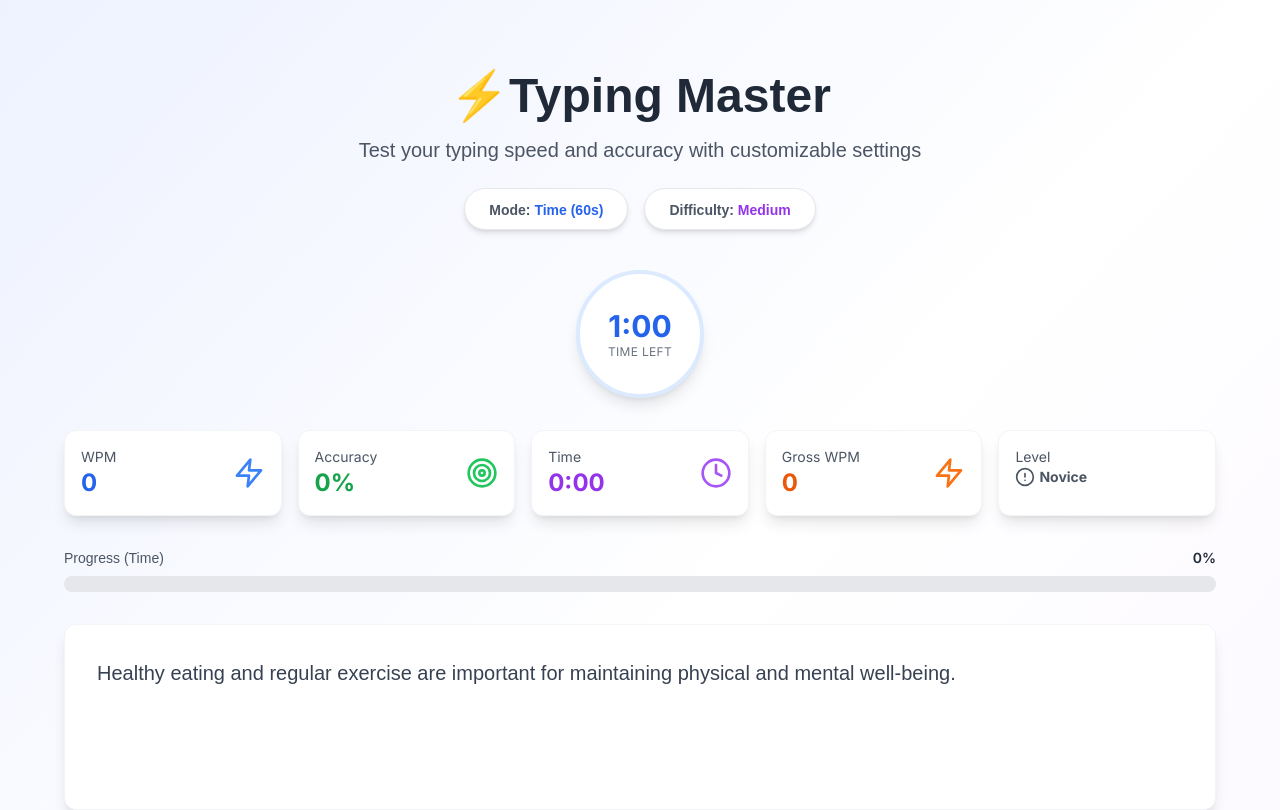
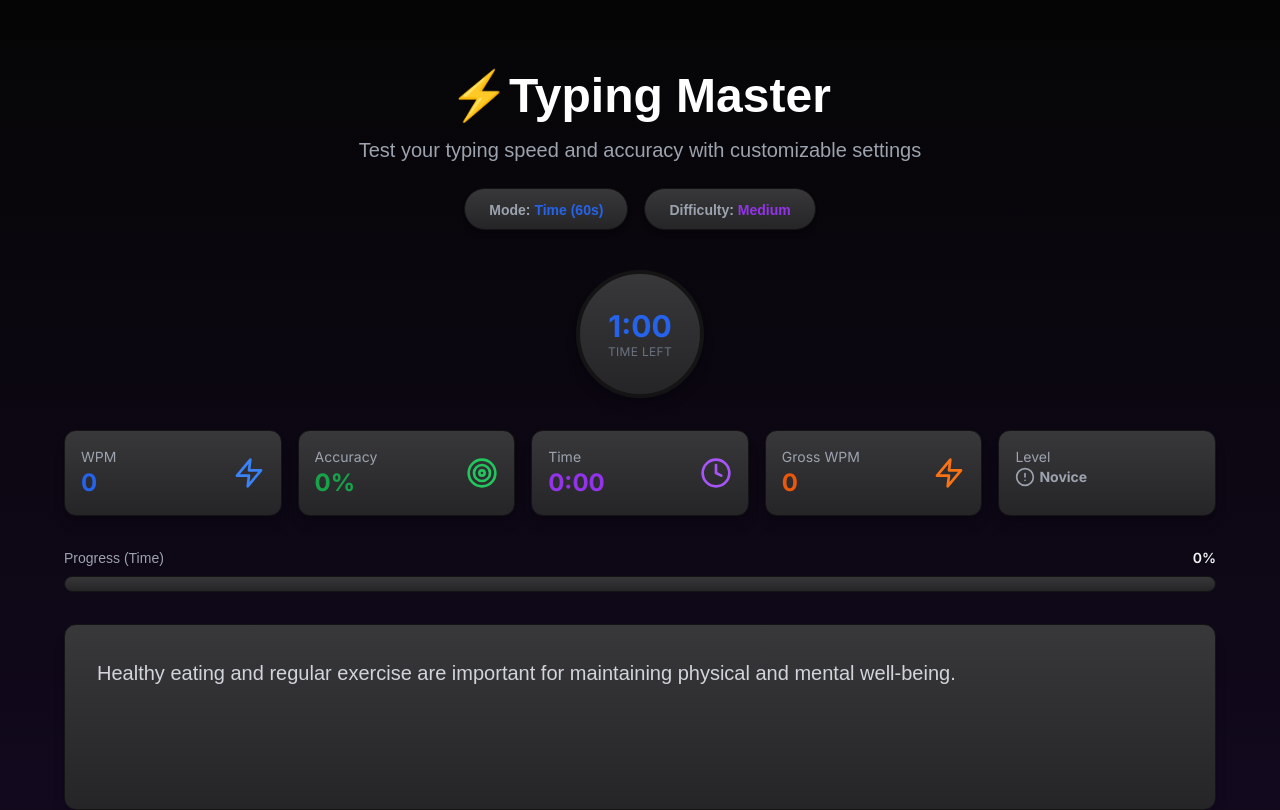
Before and after one commit to codewithdhruba01/TypeMaster, a React (Vite) app: page / in a window 1280 px wide. Shown: the top 810 px of the page. Built offline with nearby package versions, Linux system fonts and the light colour scheme; a web font is replaced by a local one.

Commit message:
feat: implement dark theme redesign for TypingTest component

```diff
--- a/src/components/TypingTest.tsx
+++ b/src/components/TypingTest.tsx
@@ -295,7 +295,7 @@ const TypingTest: React.FC = () => {
       ) {
         className += 'text-blue-600 bg-blue-200 rounded px-0.5 animate-pulse';
       } else {
-        className += 'text-gray-700';
+        className += 'text-gray-300';
       }
 
       return (
@@ -335,7 +335,7 @@ const TypingTest: React.FC = () => {
       };
     return {
       level: 'Novice',
-      color: 'text-gray-600',
+      color: 'text-gray-400',
       icon: <AlertCircle className="w-5 h-5" />,
     };
   };
@@ -382,20 +382,20 @@ const TypingTest: React.FC = () => {
   const performance = getPerformanceLevel(stats.wpm);
 
   return (
-    <div className="min-h-screen bg-gradient-to-br from-indigo-50 via-white to-purple-50 py-8 px-4">
+    <div className="min-h-screen bg-gradient-to-b from-[#050505] to-[#1a0b2e] py-8 px-4">
       <div className="max-w-6xl mx-auto">
         {/* Header */}
         <div className="text-center mb-8 md:mb-10">
-          <h1 className="text-5xl font-bold font-excon text-gray-800 mb-4 mt-10 animate-fade-in">
+          <h1 className="text-5xl font-bold font-excon text-white mb-4 mt-10 animate-fade-in">
             ⚡Typing Master
           </h1>
-          <p className="text-gray-600 text-xl mb-6 font-supreme">
+          <p className="text-gray-400 text-xl mb-6 font-supreme">
             Test your typing speed and accuracy with customizable settings
           </p>
 
           <div className="flex justify-center items-center gap-4 mb-4">
-            <div className="bg-white rounded-full px-6 py-2 shadow-md border">
-              <span className="text-sm font-semibold font-outfit text-gray-600">
+            <div className="bg-gradient-to-b from-[#38383a] to-[#252527] rounded-full px-6 py-2 shadow-md border border-[#141415]">
+              <span className="text-sm font-semibold font-outfit text-gray-400">
                 Mode:{' '}
               </span>
               <span className="text-sm font-bold font-outfit text-blue-600 capitalize">
@@ -405,8 +405,8 @@ const TypingTest: React.FC = () => {
                   : `(${settings.wordCount} words)`}
               </span>
             </div>
-            <div className="bg-white rounded-full px-6 py-2 shadow-md border">
-              <span className="text-sm font-semibold font-outfit text-gray-600">
+            <div className="bg-gradient-to-b from-[#38383a] to-[#252527] rounded-full px-6 py-2 shadow-md border border-[#141415]">
+              <span className="text-sm font-semibold font-outfit text-gray-400">
                 Difficulty:{' '}
               </span>
               <span className="text-sm font-bold font-outfit text-purple-600 capitalize">
@@ -418,14 +418,14 @@ const TypingTest: React.FC = () => {
 
         {showSettings && (
           <div className="fixed inset-0 bg-black bg-opacity-50 flex items-center justify-center z-50">
-            <div className="bg-white rounded-2xl p-8 max-w-md w-full mx-4 shadow-2xl">
-              <h3 className="text-2xl font-bold font-outfit text-gray-800 mb-6 text-center">
+            <div className="bg-gradient-to-b from-[#38383a] to-[#252527] rounded-2xl p-8 max-w-md w-full mx-4 shadow-2xl border border-[#141415]">
+              <h3 className="text-2xl font-bold font-outfit text-gray-100 mb-6 text-center">
                 Test Settings
               </h3>
 
               <div className="space-y-6">
                 <div>
-                  <label className="block text-sm font-semibold text-gray-700 mb-3">
+                  <label className="block text-sm font-semibold text-gray-300 mb-3">
                     Test Mode
                   </label>
                   <div className="grid grid-cols-2 gap-3">
@@ -460,7 +460,7 @@ const TypingTest: React.FC = () => {
 
                 {settings.mode === 'time' ? (
                   <div>
-                    <label className="block text-sm font-semibold text-gray-700 mb-3">
+                    <label className="block text-sm font-semibold text-gray-300 mb-3">
                       Duration (seconds)
                     </label>
                     <div className="grid grid-cols-4 gap-2">
@@ -483,7 +483,7 @@ const TypingTest: React.FC = () => {
                   </div>
                 ) : (
                   <div>
-                    <label className="block text-sm font-semibold text-gray-700 mb-3">
+                    <label className="block text-sm font-semibold text-gray-300 mb-3">
                       Word Count
                     </label>
                     <div className="grid grid-cols-4 gap-2">
@@ -507,7 +507,7 @@ const TypingTest: React.FC = () => {
                 )}
 
                 <div>
-                  <label className="block text-sm font-semibold text-gray-700 mb-3">
+                  <label className="block text-sm font-semibold text-gray-300 mb-3">
                     Difficulty Level
                   </label>
                   <div className="grid grid-cols-3 gap-2">
@@ -550,7 +550,7 @@ const TypingTest: React.FC = () => {
 
         {settings.mode === 'time' && (
           <div className="text-center mb-8">
-            <div className="inline-flex items-center justify-center w-32 h-32 bg-white rounded-full shadow-lg border-4 border-blue-100">
+            <div className="inline-flex items-center justify-center w-32 h-32 bg-gradient-to-b from-[#38383a] to-[#252527] rounded-full shadow-lg border-4 border-[#141415]">
               <div className="text-center">
                 <div className="text-3xl font-bold text-blue-600">
                   {formatTime(Math.max(0, stats.timeRemaining))}
@@ -565,20 +565,20 @@ const TypingTest: React.FC = () => {
 
         {/* Stats Cards */}
         <div className="grid grid-cols-2 md:grid-cols-5 gap-4 mb-8">
-          <div className="bg-white rounded-xl p-4 shadow-lg border border-gray-100 hover:shadow-xl transition-all duration-300">
+          <div className="bg-gradient-to-b from-[#38383a] to-[#252527] rounded-xl p-4 shadow-lg border border-[#141415] hover:shadow-xl transition-all duration-300">
             <div className="flex items-center justify-between">
               <div>
-                <p className="text-sm text-gray-600">WPM</p>
+                <p className="text-sm text-gray-400">WPM</p>
                 <p className="text-2xl font-bold text-blue-600">{stats.wpm}</p>
               </div>
               <Zap className="w-8 h-8 text-blue-500" />
             </div>
           </div>
 
-          <div className="bg-white rounded-xl p-4 shadow-lg border border-gray-100 hover:shadow-xl transition-all duration-300">
+          <div className="bg-gradient-to-b from-[#38383a] to-[#252527] rounded-xl p-4 shadow-lg border border-[#141415] hover:shadow-xl transition-all duration-300">
             <div className="flex items-center justify-between">
               <div>
-                <p className="text-sm text-gray-600">Accuracy</p>
+                <p className="text-sm text-gray-400">Accuracy</p>
                 <p className="text-2xl font-bold text-green-600">
                   {stats.accuracy}%
                 </p>
@@ -587,10 +587,10 @@ const TypingTest: React.FC = () => {
             </div>
           </div>
 
-          <div className="bg-white rounded-xl p-4 shadow-lg border border-gray-100 hover:shadow-xl transition-all duration-300">
+          <div className="bg-gradient-to-b from-[#38383a] to-[#252527] rounded-xl p-4 shadow-lg border border-[#141415] hover:shadow-xl transition-all duration-300">
             <div className="flex items-center justify-between">
               <div>
-                <p className="text-sm text-gray-600">Time</p>
+                <p className="text-sm text-gray-400">Time</p>
                 <p className="text-2xl font-bold text-purple-600">
                   {formatTime(stats.timeElapsed)}
                 </p>
@@ -599,10 +599,10 @@ const TypingTest: React.FC = () => {
             </div>
           </div>
 
-          <div className="bg-white rounded-xl p-4 shadow-lg border border-gray-100 hover:shadow-xl transition-all duration-300">
+          <div className="bg-gradient-to-b from-[#38383a] to-[#252527] rounded-xl p-4 shadow-lg border border-[#141415] hover:shadow-xl transition-all duration-300">
             <div className="flex items-center justify-between">
               <div>
-                <p className="text-sm text-gray-600">Gross WPM</p>
+                <p className="text-sm text-gray-400">Gross WPM</p>
                 <p className="text-2xl font-bold text-orange-600">
                   {stats.grossWpm}
                 </p>
@@ -611,10 +611,10 @@ const TypingTest: React.FC = () => {
             </div>
           </div>
 
-          <div className="bg-white rounded-xl p-4 shadow-lg border border-gray-100 hover:shadow-xl transition-all duration-300">
+          <div className="bg-gradient-to-b from-[#38383a] to-[#252527] rounded-xl p-4 shadow-lg border border-[#141415] hover:shadow-xl transition-all duration-300">
             <div className="flex items-center justify-between">
               <div>
-                <p className="text-sm text-gray-600">Level</p>
+                <p className="text-sm text-gray-400">Level</p>
                 <p
                   className={`text-lg font-bold ${performance.color} flex items-center gap-1`}
                 >
@@ -629,23 +629,23 @@ const TypingTest: React.FC = () => {
         {/* Progress Bar */}
         <div className="mb-8">
           <div className="flex justify-between items-center mb-2">
-            <span className="text-sm font-outfit text-gray-600">
+            <span className="text-sm font-outfit text-gray-400">
               Progress {settings.mode === 'time' ? '(Time)' : '(Characters)'}
             </span>
-            <span className="text-sm font-semibold text-gray-800">
+            <span className="text-sm font-semibold text-gray-100">
               {Math.round(progress)}%
             </span>
           </div>
-          <div className="w-full bg-gray-200 rounded-full h-4 overflow-hidden">
+          <div className="w-full bg-gradient-to-b from-[#38383a] to-[#252527] border border-[#141415] shadow-inner rounded-full h-4 overflow-hidden">
             <div
-              className="h-full bg-gradient-to-r from-blue-500 to-purple-600 rounded-full transition-all duration-500"
+              className="h-full bg-gradient-to-r from-[#9b6cff] to-[#7641f2] rounded-full transition-all duration-500 shadow-[0_0_10px_rgba(155,108,255,0.5)]"
               style={{ width: `${Math.min(100, progress)}%` }}
             ></div>
           </div>
         </div>
 
         {/* Text Display */}
-        <div className="bg-white rounded-xl p-8 shadow-lg border border-gray-100 mb-6">
+        <div className="bg-gradient-to-b from-[#38383a] to-[#252527] rounded-xl p-8 shadow-lg border border-[#141415] mb-6">
           <div className="text-xl leading-relaxed font-poppins select-none min-h-[120px]">
             {renderText()}
           </div>
@@ -695,16 +695,16 @@ const TypingTest: React.FC = () => {
 
         {/* Results */}
         {isFinished && (
-          <div className="bg-gradient-to-r from-green-50 to-blue-50 rounded-xl p-8 shadow-lg border border-green-200 animate-fade-in">
+          <div className="bg-gradient-to-b from-[#38383a] to-[#252527] rounded-xl p-8 shadow-lg border border-green-200 animate-fade-in">
             <div className="text-center mb-6">
               <Trophy className="w-20 h-20 text-yellow-500 mx-auto mb-4 animate-bounce" />
-              <h2 className="text-4xl font-bold text-gray-800 mb-2">
+              <h2 className="text-4xl font-bold text-gray-100 mb-2">
                 Test Completed! 🎉
               </h2>
               <p className={`text-2xl font-semibold ${performance.color} mb-4`}>
                 Performance Level: {performance.level}
               </p>
-              <div className="text-lg text-gray-600">
+              <div className="text-lg text-gray-400">
                 Test Mode:{' '}
                 <span className="font-semibold capitalize">
                   {settings.mode}
@@ -720,55 +720,55 @@ const TypingTest: React.FC = () => {
             </div>
 
             <div className="grid grid-cols-2 md:grid-cols-4 gap-6 text-center">
-              <div className="bg-white rounded-lg p-6 shadow-md">
-                <p className="text-sm text-gray-600 mb-2">Net WPM</p>
+              <div className="bg-gradient-to-b from-[#38383a] to-[#252527] rounded-lg p-6 shadow-md border border-[#141415]">
+                <p className="text-sm text-gray-400 mb-2">Net WPM</p>
                 <p className="text-4xl font-bold text-blue-600">{stats.wpm}</p>
               </div>
 
-              <div className="bg-white rounded-lg p-6 shadow-md">
-                <p className="text-sm text-gray-600 mb-2">Gross WPM</p>
+              <div className="bg-gradient-to-b from-[#38383a] to-[#252527] rounded-lg p-6 shadow-md border border-[#141415]">
+                <p className="text-sm text-gray-400 mb-2">Gross WPM</p>
                 <p className="text-4xl font-bold text-purple-600">
                   {stats.grossWpm}
                 </p>
               </div>
 
-              <div className="bg-white rounded-lg p-6 shadow-md">
-                <p className="text-sm text-gray-600 mb-2">Accuracy</p>
+              <div className="bg-gradient-to-b from-[#38383a] to-[#252527] rounded-lg p-6 shadow-md border border-[#141415]">
+                <p className="text-sm text-gray-400 mb-2">Accuracy</p>
                 <p className="text-4xl font-bold text-green-600">
                   {stats.accuracy}%
                 </p>
               </div>
 
-              <div className="bg-white rounded-lg p-6 shadow-md">
-                <p className="text-sm text-gray-600 mb-2">Total Time</p>
+              <div className="bg-gradient-to-b from-[#38383a] to-[#252527] rounded-lg p-6 shadow-md border border-[#141415]">
+                <p className="text-sm text-gray-400 mb-2">Total Time</p>
                 <p className="text-4xl font-bold text-orange-600">
                   {formatTime(stats.timeElapsed)}
                 </p>
               </div>
 
-              <div className="bg-white rounded-lg p-6 shadow-md">
-                <p className="text-sm text-gray-600 mb-2">Characters</p>
-                <p className="text-4xl font-bold text-gray-700">
+              <div className="bg-gradient-to-b from-[#38383a] to-[#252527] rounded-lg p-6 shadow-md border border-[#141415]">
+                <p className="text-sm text-gray-400 mb-2">Characters</p>
+                <p className="text-4xl font-bold text-gray-300">
                   {stats.totalCharacters}
                 </p>
               </div>
 
-              <div className="bg-white rounded-lg p-6 shadow-md">
-                <p className="text-sm text-gray-600 mb-2">Correct</p>
+              <div className="bg-gradient-to-b from-[#38383a] to-[#252527] rounded-lg p-6 shadow-md border border-[#141415]">
+                <p className="text-sm text-gray-400 mb-2">Correct</p>
                 <p className="text-4xl font-bold text-green-600">
                   {stats.correctCharacters}
                 </p>
               </div>
 
-              <div className="bg-white rounded-lg p-6 shadow-md">
-                <p className="text-sm text-gray-600 mb-2">Incorrect</p>
+              <div className="bg-gradient-to-b from-[#38383a] to-[#252527] rounded-lg p-6 shadow-md border border-[#141415]">
+                <p className="text-sm text-gray-400 mb-2">Incorrect</p>
                 <p className="text-4xl font-bold text-red-600">
                   {stats.incorrectCharacters}
                 </p>
               </div>
 
-              <div className="bg-white rounded-lg p-6 shadow-md">
-                <p className="text-sm text-gray-600 mb-2">Errors</p>
+              <div className="bg-gradient-to-b from-[#38383a] to-[#252527] rounded-lg p-6 shadow-md border border-[#141415]">
+                <p className="text-sm text-gray-400 mb-2">Errors</p>
                 <p className="text-4xl font-bold text-red-600">
                   {Math.round(
                     (stats.incorrectCharacters / stats.totalCharacters) * 100
@@ -782,12 +782,12 @@ const TypingTest: React.FC = () => {
 
         {isPaused && (
           <div className="fixed inset-0 bg-black bg-opacity-50 flex items-center justify-center z-40">
-            <div className="bg-white rounded-2xl p-8 text-center shadow-2xl">
+            <div className="bg-gradient-to-b from-[#38383a] to-[#252527] rounded-2xl p-8 text-center shadow-2xl border border-[#141415]">
               <Pause className="w-16 h-16 text-yellow-500 mx-auto mb-4" />
-              <h3 className="text-2xl font-bold text-gray-800 mb-2">
+              <h3 className="text-2xl font-bold text-gray-100 mb-2">
                 Test Paused
               </h3>
-              <p className="text-gray-600 mb-6">
+              <p className="text-gray-400 mb-6">
                 Click Resume to continue your typing test
               </p>
               <button
```
